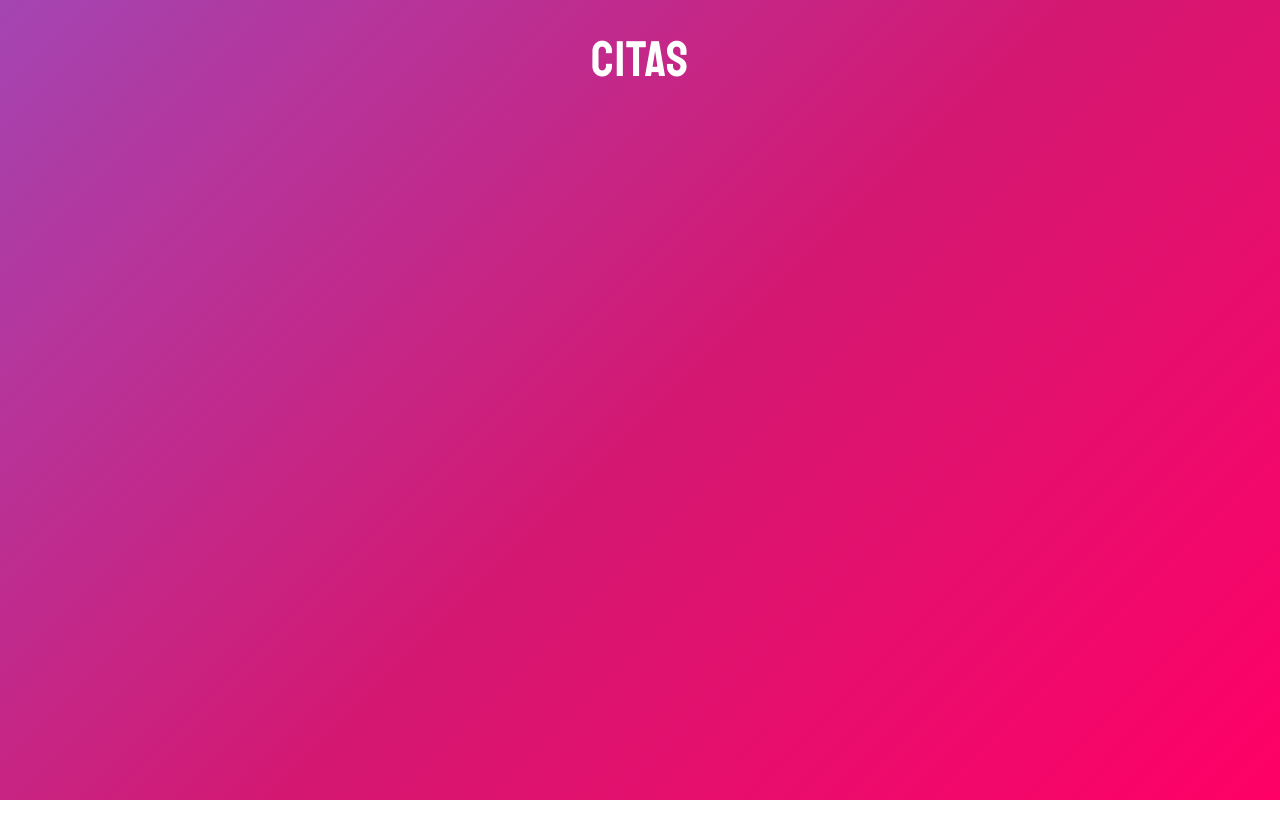
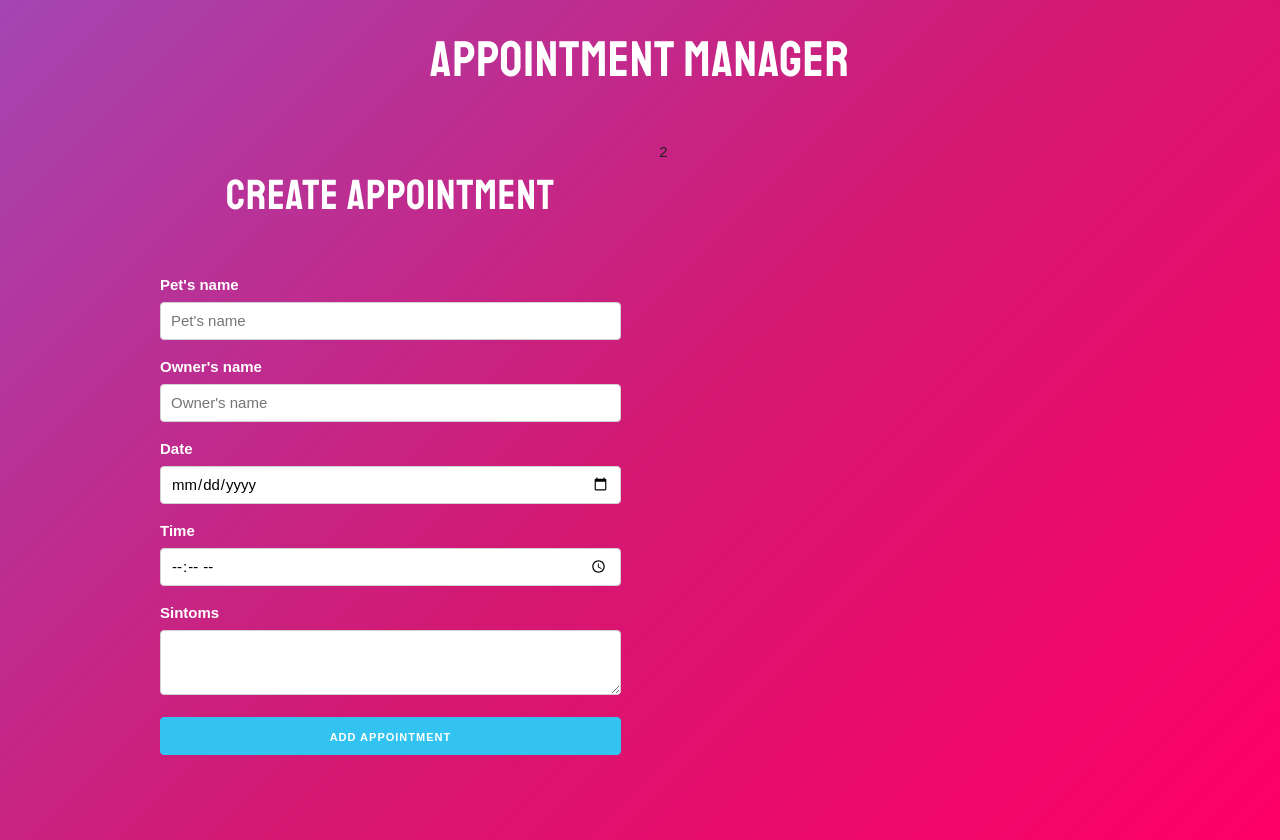
Before and after one commit to Sergio99778/Appointment-manager, a React (Create React App) app: page / in a window 1280 px wide. Before the commit the page ends 800 px from the top, so only its background shows below. Built offline with nearby package versions, Linux system fonts and the light colour scheme.

Commit message:
Adding Formulario.js

```diff
--- a/src/App.js
+++ b/src/App.js
@@ -1,8 +1,21 @@
+import React, { Fragment } from 'react';
+
+//Components
+import Formulario from './Components/Formulario';
+
 function App() {
   return (
-    <div className="App">
-      <h1>Citas</h1>
-    </div>
+    <Fragment>
+      <h1>Appointment manager</h1>
+      <div className="container">
+        <div className="row">
+          <div className="one-half column">
+            <Formulario />
+          </div>
+          <div className="one-half column">2</div>
+        </div>
+      </div>
+    </Fragment>
   );
 }
 
--- /dev/null
+++ b/src/Components/Formulario.js
@@ -0,0 +1,26 @@
+import React, { Fragment } from 'react';
+
+const Formulario = () => {
+  return (
+    <Fragment>
+      <h2>Create appointment</h2>
+      <form action="">
+        <label htmlFor="">Pet's name</label>
+        <input type="text" name="pet" className="u-full-width" placeholder="Pet's name" />
+        <label htmlFor="">Owner's name</label>
+        <input type="text" name="owner" className="u-full-width" placeholder="Owner's name" />
+        <label htmlFor="">Date</label>
+        <input type="date" name="date" className="u-full-width" />
+        <label htmlFor="">Time</label>
+        <input type="time" name="time" className="u-full-width" />
+        <label htmlFor="">Sintoms</label>
+        <textarea name="sintoms" className="u-full-width"></textarea>
+        <button type="submit" className="u-full-width button-primary">
+          Add appointment
+        </button>
+      </form>
+    </Fragment>
+  );
+};
+
+export default Formulario;
```
